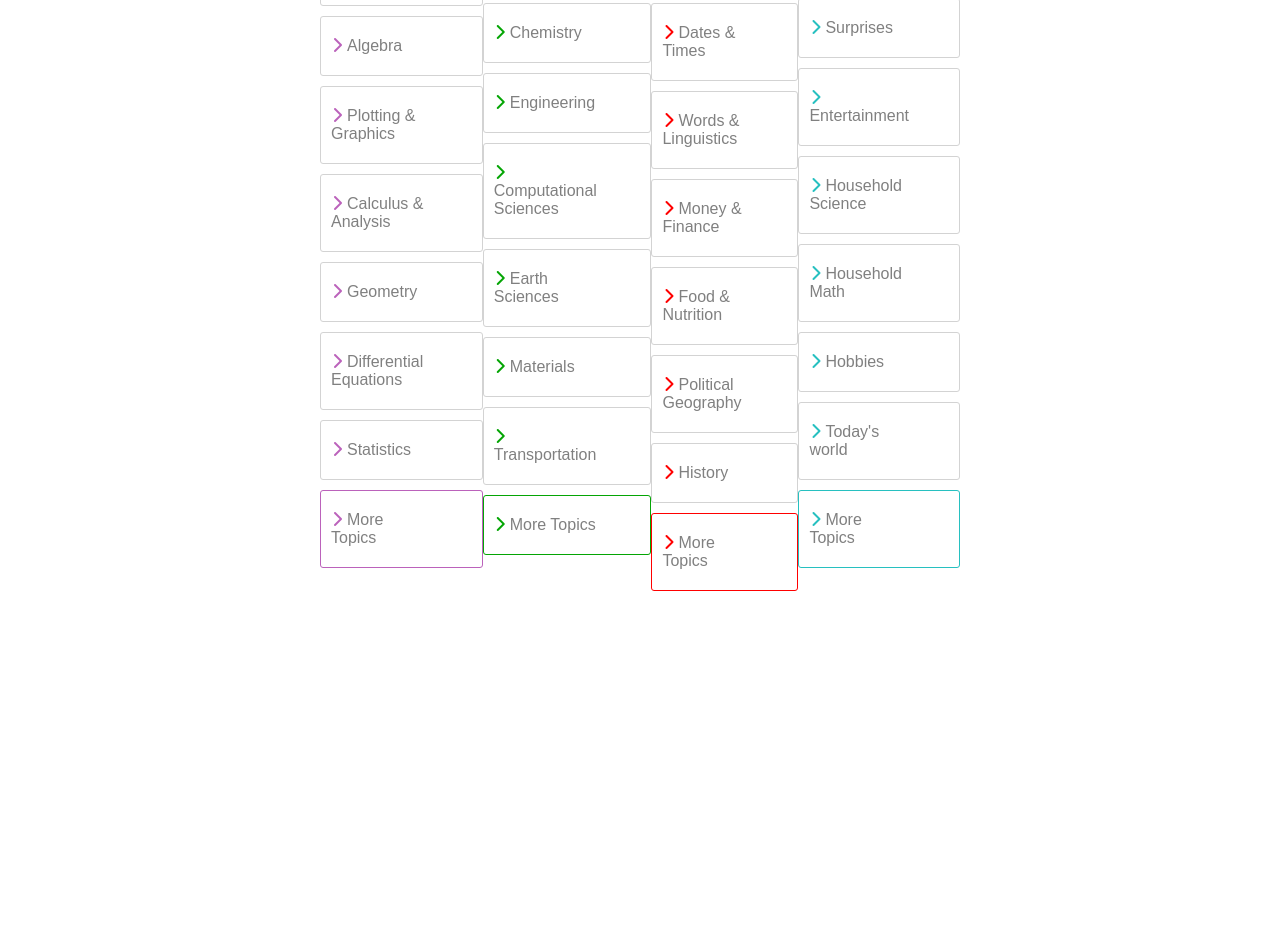
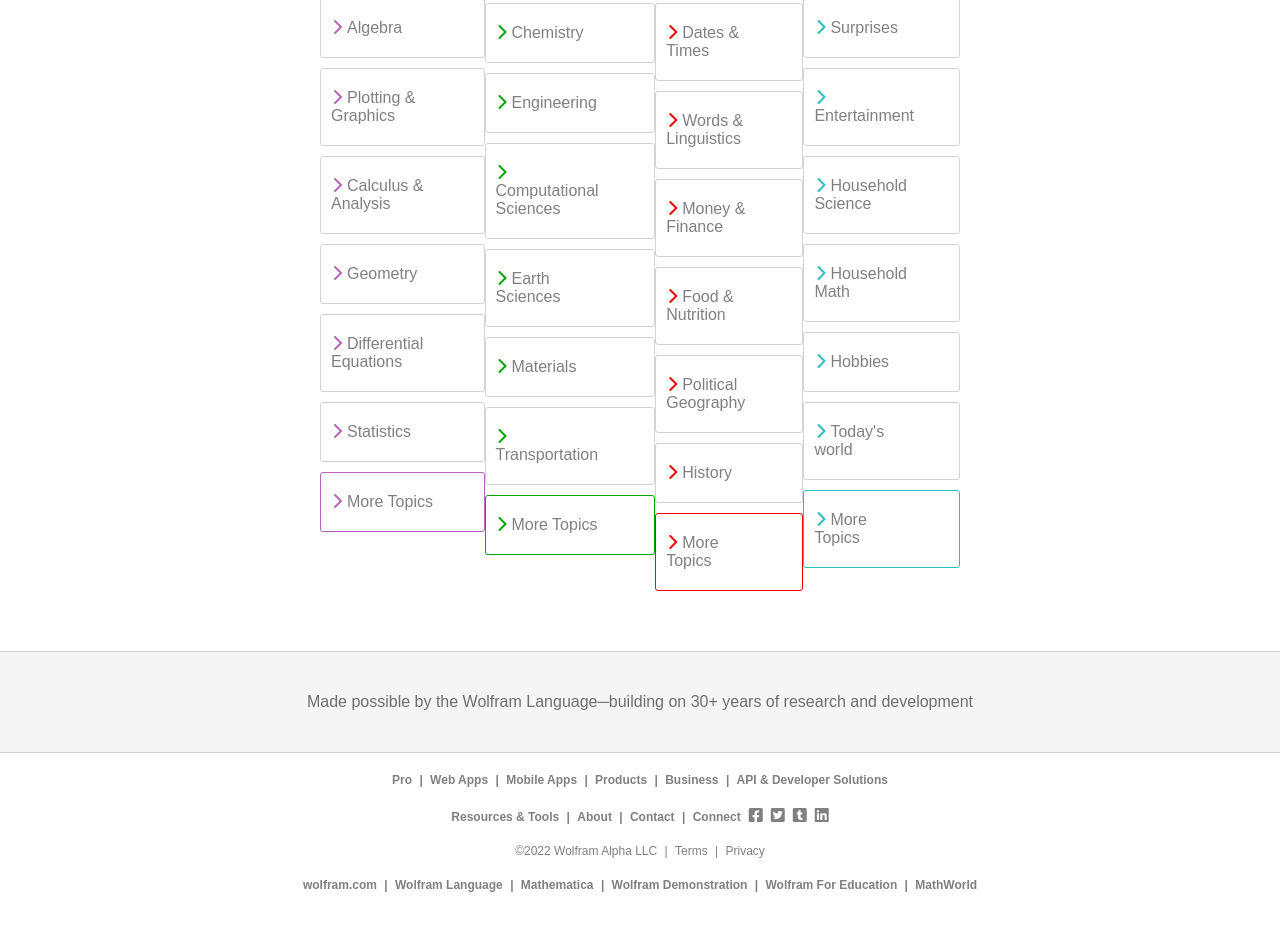
Before and after one commit to Vitchuu/WolframAlpha, a plain HTML site: page index.html in a window 1280 px wide. Shown: the part 582-1512 px from the top of the page. Before the commit the page ends 1173 px from the top, so only its background shows below. Drawn offline with Linux system fonts and the light colour scheme.

Commit message:
Project finished!

```diff
--- a/index.html
+++ b/index.html
@@ -134,6 +134,61 @@
             </ul>
 
         </div>
+
+        <div class="graybar">
+            <p>Made possible by the <span id="wolframlang">Wolfram Language</span>─building on 30+ years of research and development</p>
+        </div>
+
+        <div class="bottombar">
+
+            <ul class="bottombarlist">
+                <li class="bottombarlink">Pro</li>
+                <li>|</li>
+                <li class="bottombarlink">Web Apps</li>
+                <li>|</li>
+                <li class="bottombarlink">Mobile Apps</li>
+                <li>|</li>
+                <li class="bottombarlink">Products</li>
+                <li>|</li>
+                <li class="bottombarlink">Business</li>
+                <li>|</li>
+                <li class="bottombarlink">API & Developer Solutions</li>
+            </ul>
+
+            <ul class="bottombarlist">
+                <li class="bottombarlink">Resources & Tools</li>
+                <li>|</li>
+                <li class="bottombarlink">About</li>
+                <li>|</li>
+                <li class="bottombarlink">Contact</li>
+                <li>|</li>
+                <li class="bottombarlink">Connect<i class="fa-brands fa-square-facebook bottomIcon"></i><i class="fa-brands fa-square-twitter bottomIcon"></i><i class="fa-brands fa-square-tumblr bottomIcon"></i><i class="fa-brands fa-linkedin bottomIcon"></i></li>
+            </ul>
+
+            <ul class="bottombarlist">
+                <li class="bottombarlink LLC">©2022 Wolfram Alpha LLC</li>
+                <li class="LLC">|</li>
+                <li class="bottombarlink LLC">Terms</li>
+                <li class="LLC">|</li>
+                <li class="bottombarlink LLC">Privacy</li>
+            </ul>
+
+            <ul class="bottombarlist">
+                <li class="bottombarlink">wolfram.com</li>
+                <li>|</li>
+                <li class="bottombarlink">Wolfram Language</li>
+                <li>|</li>
+                <li class="bottombarlink">Mathematica</li>
+                <li>|</li>
+                <li class="bottombarlink">Wolfram Demonstration</li>
+                <li>|</li>
+                <li class="bottombarlink">Wolfram For Education</li>
+                <li>|</li>
+                <li class="bottombarlink">MathWorld</li>
+            </ul>
+
+        </div>
+
     </div>
 </body>
 
--- a/style.css
+++ b/style.css
@@ -257,7 +257,7 @@ body {
     padding-top: 20px;
     padding-bottom: 20px;
     padding-left: 10px;
-    padding-right: 50px;
+    padding-right: 45px;
     margin-top: 10px;
     color: gray;
 }
@@ -301,3 +301,65 @@ body {
 .everydayLifetopic:hover {
     border-color: rgb(39, 192, 192);
 }
+
+.graybar {
+    display: flex;
+    align-items: center;
+    justify-content: center;
+    margin-top: 60px;
+    width: 100%;
+    height: 100px;
+    background-color: rgb(245, 245, 245);
+    color: rgb(110, 110, 110);
+    border-style: solid;
+    border-left-style: none;
+    border-right-style: none;
+    border-width: 1px;
+    border-color: lightgray;
+}
+
+.graybar:hover {
+    cursor:pointer;
+}
+
+#wolframlang:hover {
+    color: rgb(255, 102, 0);
+}
+
+.bottombar {
+    margin-top: 20px;
+    margin-bottom: 20px;
+    display: flex;
+    flex-direction: column;
+    align-items: center;
+    color: gray;
+    font-weight: bold;
+    font-size: 12px;
+}
+
+.bottombarlink {
+    padding: 4px;
+}
+
+.bottombarlink:hover {
+    cursor: pointer;
+    color: rgb(255, 102, 0);
+}
+
+.bottombarlist {
+    list-style: none;
+    margin-bottom: 20px;
+}
+
+.bottombarlist li {
+    display: inline;
+}
+
+.bottomIcon {
+    margin-left: 8px;
+    font-size: 16px;
+}
+
+.LLC {
+    font-weight: normal;
+}
```
